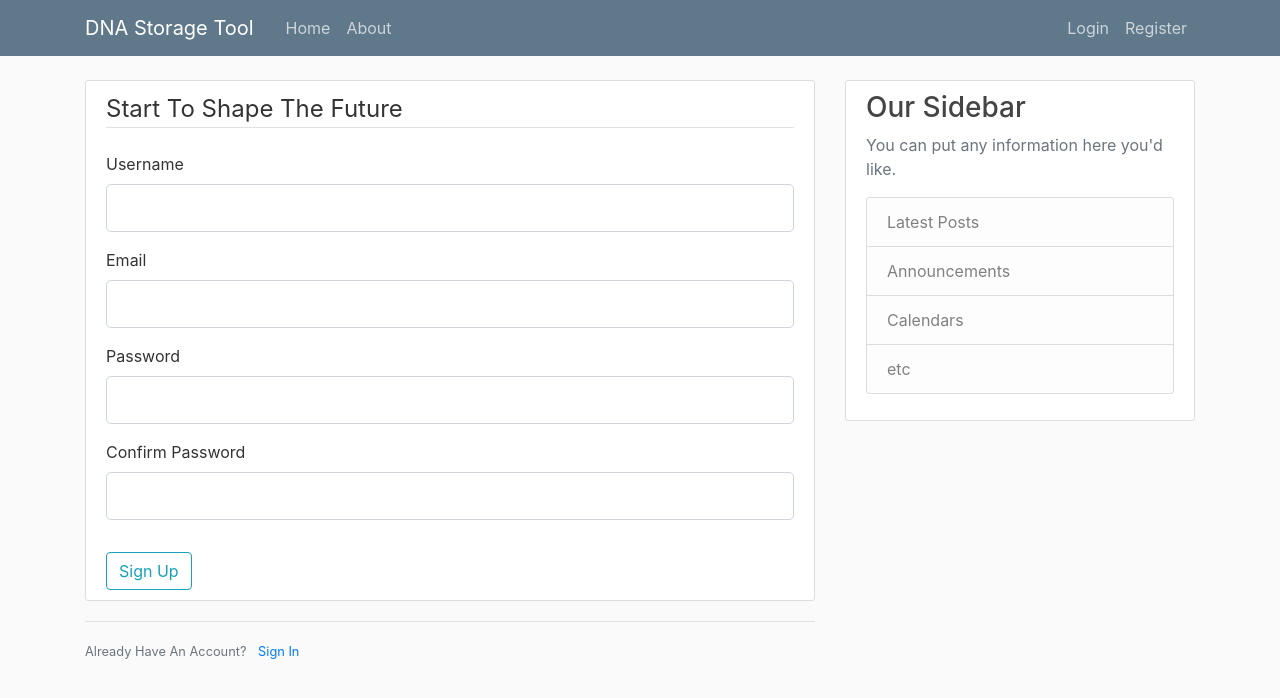
After one commit to rodanguy1/DNA-storage-web, a Flask app: page /register in a window 1280 px wide. The commit adds this page. Shown: the top 698 px of the page. Run offline with Flask 2, Linux system fonts and the light colour scheme; some libraries are stand-ins or nearby versions.

Commit message:
added Register & Login Pages

```diff
--- a/forms.py
+++ b/forms.py
@@ -1,7 +1,18 @@
 from flask_wtf import FlaskForm
-from wtforms import SelectField, StringField
-from wtforms.validators import DataRequired, Length, Email
-class Regisrationform(FlaskForm):
+from wtforms import SelectField, StringField, PasswordField ,SubmitField, BooleanField
+from wtforms.validators import DataRequired, Length, Email , EqualTo
+
+
+class RegistrationForm(FlaskForm):
     username=StringField('Username', validators=[DataRequired(), Length(min=2, max=20)])
     email = StringField('Email', validators=[DataRequired(), Email()])
     password = PasswordField('Password', validators=[DataRequired()])
+    confirm_password = PasswordField('Confirm Password' , validators = [DataRequired(), EqualTo('password')])
+    submit = SubmitField('Sign Up')
+
+
+class LoginForm(FlaskForm):
+    email = StringField('Email', validators=[DataRequired(), Email()])
+    password = PasswordField('Password', validators=[DataRequired()])
+    remember = BooleanField('Remember Me')
+    submit = SubmitField('Login')
--- a/my_app.py
+++ b/my_app.py
@@ -1,7 +1,10 @@
-from flask import Flask, render_template, url_for
-
+from flask import Flask, render_template, url_for, flash, redirect
+from forms import RegistrationForm, LoginForm
 
 app = Flask(__name__)
+
+# todo: make in an env var
+app.config['SECRET_KEY'] = '34533a9999c895e8da8a84fc029b88f8'
 
 posts = [
     {
@@ -9,21 +12,44 @@
         'date_of_birth': '8.3.1991',
         'hobbies': 'netflix&chill'
     },
-{
+    {
         'name': 'Dor Stern',
         'date_of_birth': '11.11.1906',
         'hobbies': 'getting Fucked By Gutter'
     },
 ]
 
+
 @app.route("/")
-def hello():
+def home():
     return render_template('home.html', posts=posts)
+
 
 @app.route("/about")
 def about():
     return render_template('about.html')
 
 
+@app.route('/register', methods=['GET', 'POST'])
+def register():
+    form = RegistrationForm()
+    if form.validate_on_submit():
+        flash(f'Account created for {form.username.data}', 'success')
+        return redirect(url_for('home'))
+    return render_template('register.html', title='Register', form=form)
+
+
+@app.route('/login', methods=['GET', 'POST'])
+def login():
+    form = LoginForm()
+    if form.validate_on_submit():
+        if form.email.data == 'rodanguy@gmail.com' and form.password.data == 'password':
+            flash('You have been logged in!', 'success')
+            return redirect(url_for('home'))
+        else:
+            flash('Login Unsuccessful. Please check username and password', 'danger')
+    return render_template('login.html', title='Login', form=form)
+
+
 if __name__ == '__main__':
     app.run(debug=True)
--- a/templates/layout.html
+++ b/templates/layout.html
@@ -16,19 +16,19 @@
 <header class="site-header">
   <nav class="navbar navbar-expand-md navbar-dark bg-steel fixed-top">
     <div class="container">
-      <a class="navbar-brand mr-4" href="/">Flask Blog</a>
+      <a class="navbar-brand mr-4" href="/">DNA Storage Tool</a>
       <button class="navbar-toggler" type="button" data-toggle="collapse" data-target="#navbarToggle" aria-controls="navbarToggle" aria-expanded="false" aria-label="Toggle navigation">
         <span class="navbar-toggler-icon"></span>
       </button>
       <div class="collapse navbar-collapse" id="navbarToggle">
         <div class="navbar-nav mr-auto">
-          <a class="nav-item nav-link" href="/">Home</a>
-          <a class="nav-item nav-link" href="/about">About</a>
+          <a class="nav-item nav-link" href="{{ url_for('home') }}">Home</a>
+          <a class="nav-item nav-link" href="{{ url_for('about') }}">About</a>
         </div>
         <!-- Navbar Right Side -->
         <div class="navbar-nav">
-          <a class="nav-item nav-link" href="/login">Login</a>
-          <a class="nav-item nav-link" href="/register">Register</a>
+          <a class="nav-item nav-link" href="{{ url_for('login') }}">Login</a>
+          <a class="nav-item nav-link" href="{{ url_for('register') }}">Register</a>
         </div>
       </div>
     </div>
@@ -38,6 +38,15 @@
 <main role="main" class="container">
   <div class="row">
     <div class="col-md-8">
+      {% with messages = get_flashed_messages(with_categories=true) %}
+        {% if messages %}
+            {% for category, message in messages %}
+                <div class="alert alert-{{ category }}">
+                    {{ message }}
+                </div>
+            {% endfor %}
+        {% endif %}
+      {% endwith %}
       {% block content %}{% endblock %}
     </div>
     <div class="col-md-4">
--- /dev/null
+++ b/templates/register.html
@@ -0,0 +1,73 @@
+{% extends "layout.html" %}
+{% block content %}
+    <div class="content-section">
+        <form method ='POST' action="">
+            {{ form.hidden_tag()}}
+            <fieldset class="form-group">
+                <legend class="border-bottom mb-4">Start To Shape The Future</legend>
+                <div class="form-group">
+                    {{ form.username.label(class="form-control-label") }}
+                    {% if form.username.errors %}
+                        {{ form.username(class="form-control form-control-lg is-invalid") }}
+                        <div class="invalid-feedback">
+                            {% for error in form.username.errors %}
+                                <span>{{ error }}</span>
+                            {% endfor %}
+                        </div>
+                    {% else %}
+                         {{ form.username(class="form-control form-control-lg") }}
+                    {% endif %}
+
+
+                </div>
+                 <div class="form-group">
+                    {{ form.email.label(class="form-control-label") }}
+                    {% if form.email.errors %}
+                        {{ form.email(class="form-control form-control-lg is-invalid") }}
+                        <div class="invalid-feedback">
+                            {% for error in form.email.errors %}
+                                <span>{{ error }}</span>
+                            {% endfor %}
+                        </div>
+                    {% else %}
+                         {{ form.email(class="form-control form-control-lg") }}
+                    {% endif %}
+                </div>
+                 <div class="form-group">
+                    {{ form.password.label(class="form-control-label") }}
+                    {% if form.password.errors %}
+                        {{ form.password(class="form-control form-control-lg is-invalid") }}
+                        <div class="invalid-feedback">
+                            {% for error in form.password.errors %}
+                                <span>{{ error }}</span>
+                            {% endfor %}
+                        </div>
+                    {% else %}
+                         {{ form.password(class="form-control form-control-lg") }}
+                    {% endif %}
+                </div>
+                 <div class="form-group">
+                    {{ form.confirm_password.label(class="form-control-label") }}
+                    {% if form.confirm_password.errors %}
+                        {{ form.confirm_password(class="form-control form-control-lg is-invalid") }}
+                        <div class="invalid-feedback">
+                            {% for error in form.confirm_password.errors %}
+                                <span>{{ error }}</span>
+                            {% endfor %}
+                        </div>
+                    {% else %}
+                         {{ form.confirm_password(class="form-control form-control-lg") }}
+                    {% endif %}
+                </div>
+            </fieldset>
+            <div class="form-groups">
+                {{ form.submit(class ="btn btn-outline-info" ) }}
+            </div>
+        </form>
+    </div>
+    <div class="border-top pt-3">
+        <small class="text-muted">
+            Already Have An Account? <a class="ml-2" href="{{ url_for('login') }}">Sign In</a>
+        </small>
+    </div>
+{% endblock %}
```
Also changed, not shown: templates/login.html (added, +52 -0 lines).
